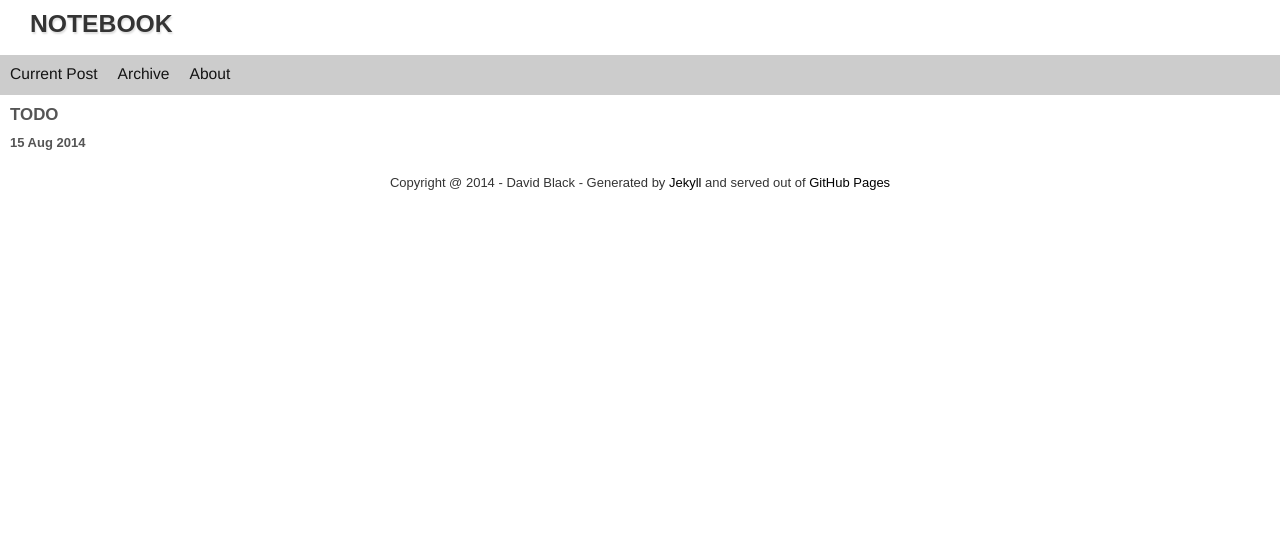
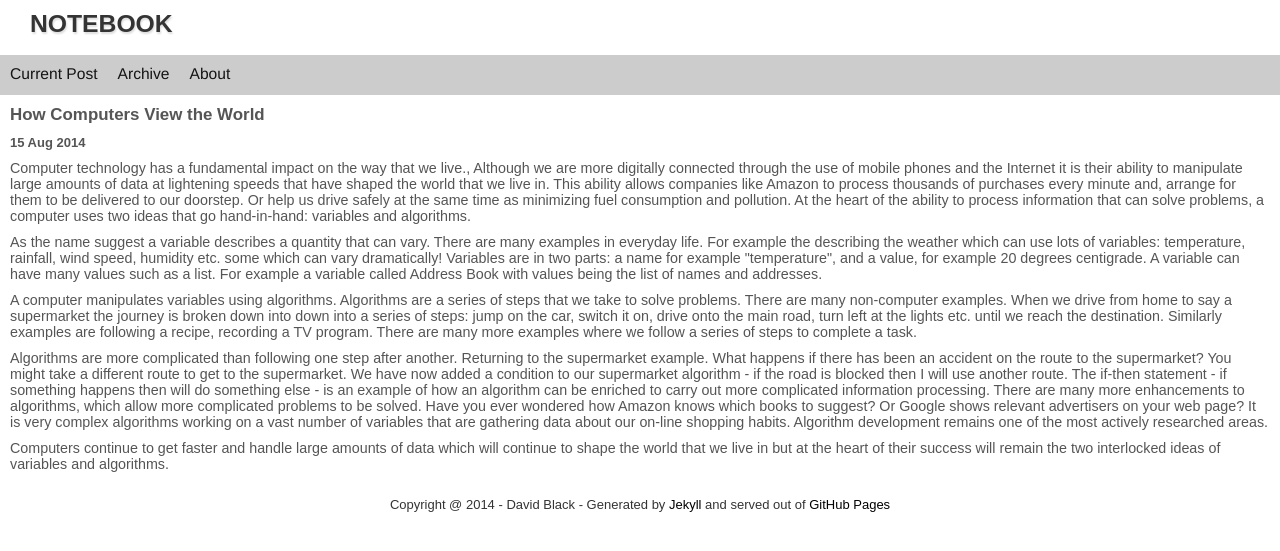
Before and after one commit to dtinblack/dtinblack.github.io, a Jekyll site: the page built from _posts/2014-08-15-archived.html, in a window 1280 px wide. Shown: the top 551 px of the page. Built offline with Jekyll 4.4.1, drawn with Linux system fonts in a browser that asks for light colours.

Commit message:
new post

```diff
--- a/_posts/2014-08-15-archived.html
+++ b/_posts/2014-08-15-archived.html
@@ -1,11 +1,54 @@
 ---
 layout: post
-title: TODO
-subtitle: TODO
+title: How Computers View the World
+subtitle: Using variables and algorithms to represent problems
 ---
 
 <p>
+Computer technology has a fundamental impact on the way that we live.,  Although we are more digitally
+connected through the use of mobile phones and the Internet it is their ability to manipulate large
+amounts of data at lightening speeds that have shaped the world that we live in. This ability allows
+companies like Amazon to process thousands of purchases every minute and, arrange for them to be delivered
+to our doorstep. Or help us drive safely at the same time as minimizing fuel consumption and pollution.
+At the heart of the ability to process information that can solve problems, a computer uses two ideas that
+go hand-in-hand: variables and algorithms.
 </p>
 
+<p>
+As the name suggest a variable describes a quantity that can vary. There are many examples in everyday
+life. For example the describing the weather which can use lots of variables: temperature, rainfall,
+wind speed, humidity etc. some which can vary dramatically! Variables are in two parts: a name for
+example &#34;temperature&#34;, and a value, for example 20 degrees centigrade. A variable can have many values
+such as a list. For example a variable called Address Book with values being the list of
+names and addresses.
+</p>
+
+<p>
+A computer manipulates variables using algorithms. Algorithms are a series of steps that we take to
+solve problems. There are many non-computer examples. When we drive from home to say a supermarket the
+journey is broken down into down into a series of steps: jump on the car, switch it on, drive onto the
+main road, turn left at the lights etc. until we reach the destination. Similarly examples are following
+a recipe, recording a TV program. There are many more examples where we follow a series of steps to
+complete a task.
+</p>
+
+<p>
+Algorithms are more complicated than following one step after another. Returning to the supermarket
+example. What happens if there has been an accident on the route to the supermarket? You might take
+a different route to get to the supermarket. We have now added a condition to our supermarket
+algorithm - if the road is blocked then I will use another route. The if-then statement - if something
+happens then will do something  else - is an example of how an algorithm can be enriched to carry out
+more complicated information processing. There are many more enhancements to algorithms, which allow
+more complicated problems to be solved.  Have you ever wondered how Amazon knows which books to suggest?
+Or Google shows relevant advertisers on your web page? It is very complex algorithms working on a vast
+number of variables that are gathering data about our on-line shopping habits. Algorithm development
+remains one of the most actively researched areas.
+</p>
+
+<p>
+Computers continue to get faster and handle large amounts of data which will continue to shape the world
+that we live in but at the heart of their success will remain the two interlocked ideas of variables
+and algorithms.
+</p>
 
 &nbsp;
```
